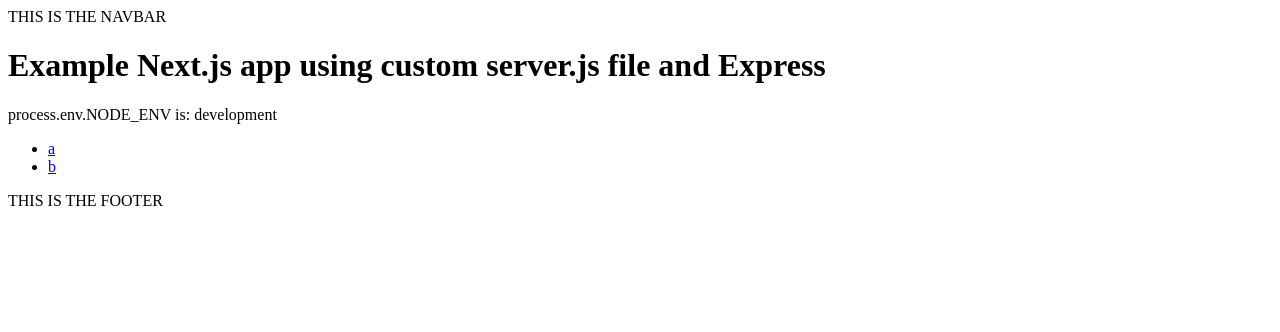
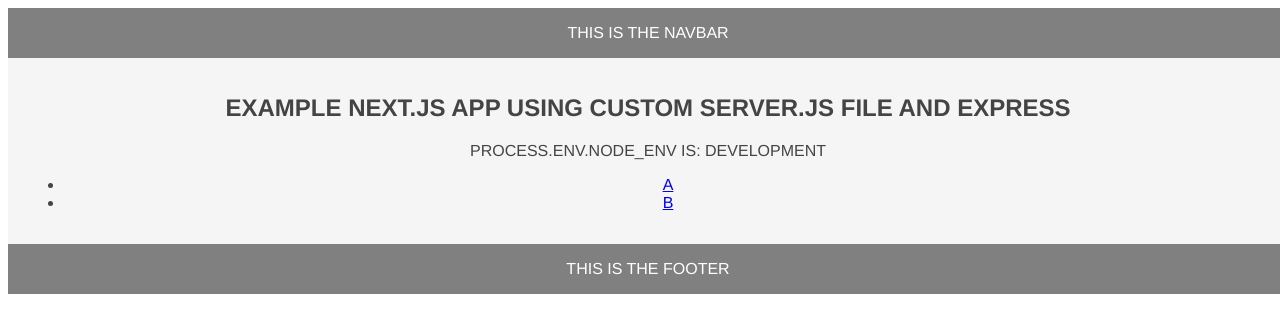
Before and after one commit to ethanryan/custom-server-express, a Next.js app: page / in a window 1280 px wide. Shown: the top 332 px of the page. Built offline with nearby package versions, Linux system fonts and the light colour scheme.

Commit message:
adding styling

```diff
--- a/components/footer.js
+++ b/components/footer.js
@@ -1,9 +1,7 @@
 export default function Footer() {
   return (
-    <>
-    <div>
+    <footer className="footer">
         THIS IS THE FOOTER
-    </div>
-    </>
+    </footer>
   )
 }
--- a/components/layout.js
+++ b/components/layout.js
@@ -3,10 +3,10 @@
 
 export default function Layout({ children }) {
   return (
-    <>
+    <article>
       <Navbar />
       <main>{children}</main>
       <Footer />
-    </>
+    </article>
   )
 }
--- a/components/navbar.js
+++ b/components/navbar.js
@@ -1,9 +1,7 @@
 export default function Navbar() {
     return (
-      <>
-      <div>
+      <header className="header">
           THIS IS THE NAVBAR
-      </div>
-      </>
+      </header>
     )
   }
--- a/pages/_app.js
+++ b/pages/_app.js
@@ -1,3 +1,4 @@
+import styles from '../styles.css'
 import Layout from '../components/layout'
 
 export function reportWebVitals(metric) {
--- /dev/null
+++ b/styles.css
@@ -0,0 +1,31 @@
+html, body {
+    width: 100%;
+    height: 100%;
+    color: white;
+    text-transform: uppercase;
+    text-align: center;
+    font-family: helvetica, arial;
+  }
+
+  article {
+    min-height: 100%;
+    display: grid;
+    grid-template-rows: auto 1fr auto;
+    grid-template-columns: 100%;
+  }
+
+  header {
+    background: gray;
+    padding: 1rem;
+  }
+
+  main {
+    background: whitesmoke;
+    color: #444;
+    padding: 1rem;
+  }
+
+  footer {
+    background: gray;
+    padding: 1rem;
+  }
```
